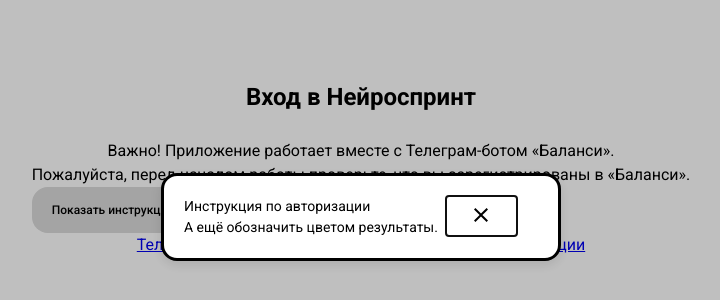
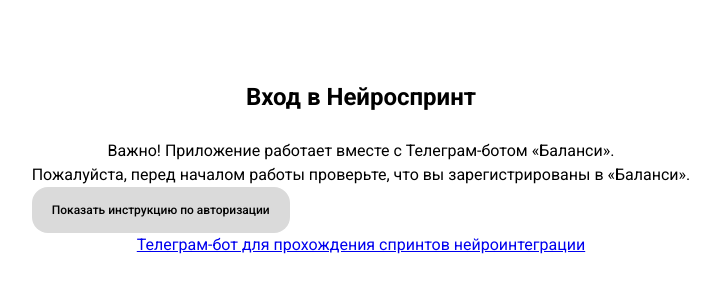
Before and after one commit to neurointegration/frontend-neurointegration-sprints, a React (Vite) app: page / in a window 1280 px wide. Shown: the part 208-508 px from the top of the page, without its empty margins (279-999 px from the left). Built offline with nearby package versions, Linux system fonts and the light colour scheme; no server answers.

Commit message:
fix auth onboarding

```diff
--- a/src/application/screens/auth/Auth.tsx
+++ b/src/application/screens/auth/Auth.tsx
@@ -75,10 +75,10 @@
 
     return (
         <div className='auth-container'>
-            {!onboardingShow ?
+            {onboardingShow ?
             <div className='onboarding-dark-overlay'/> :
             <></>}
-            {!onboardingShow ?
+            {onboardingShow ?
             <OnboardingCard form={OnboardingCardsForms.Simple} type={OnboardingTypes.AuthOnboarding} onboardingCardClickHandler={onboardingCardClickHandler}/>
             :
             <></>}
```
